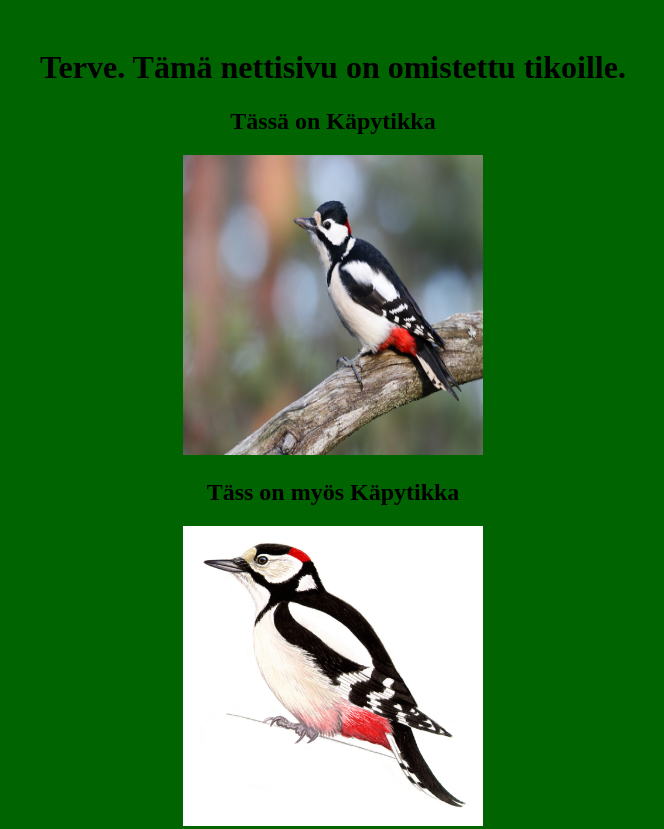
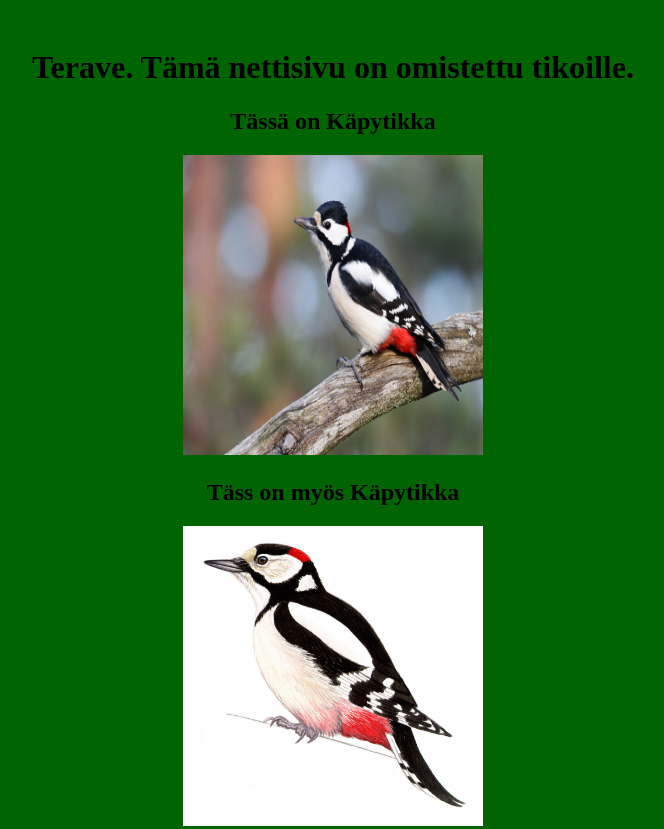
Before and after one commit to Alcemisti/kapy, a plain HTML site: page index.html in a window 1280 px wide. Shown: the top 829 px of the page, without its empty margins (307-971 px from the left). Drawn offline with Linux system fonts and the light colour scheme.

Commit message:
Update index.html

```diff
--- a/index.html
+++ b/index.html
@@ -10,7 +10,7 @@
 
   <body>
     <div class="centered-container">
-      <h1> Terve. Tämä nettisivu on omistettu tikoille. </h1>
+      <h1> Terave. Tämä nettisivu on omistettu tikoille. </h1>
       <h2> Tässä on Käpytikka  </h2>
       <img src="tikka.jpg" id="kuva1" alt="tikka" >
 
```
